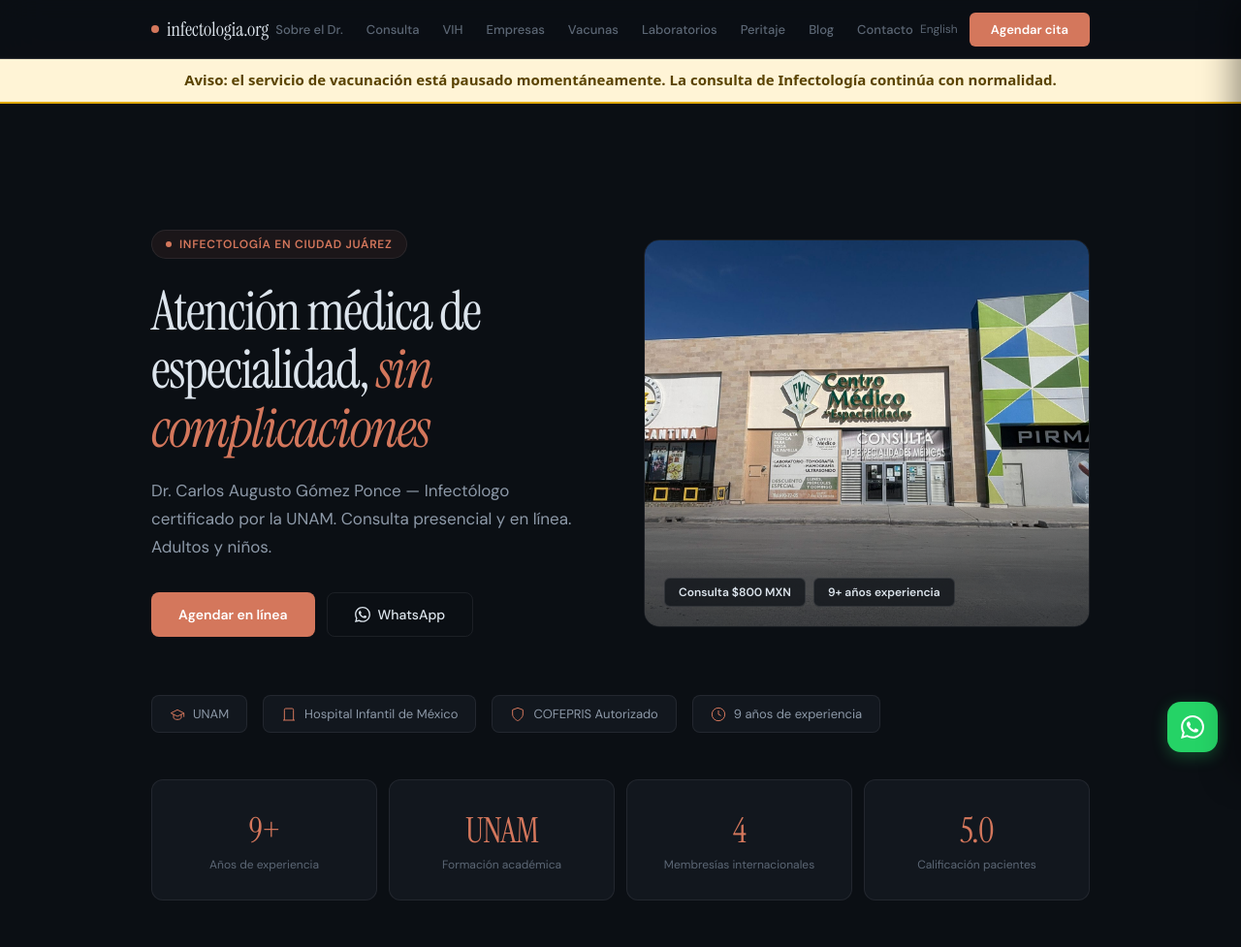
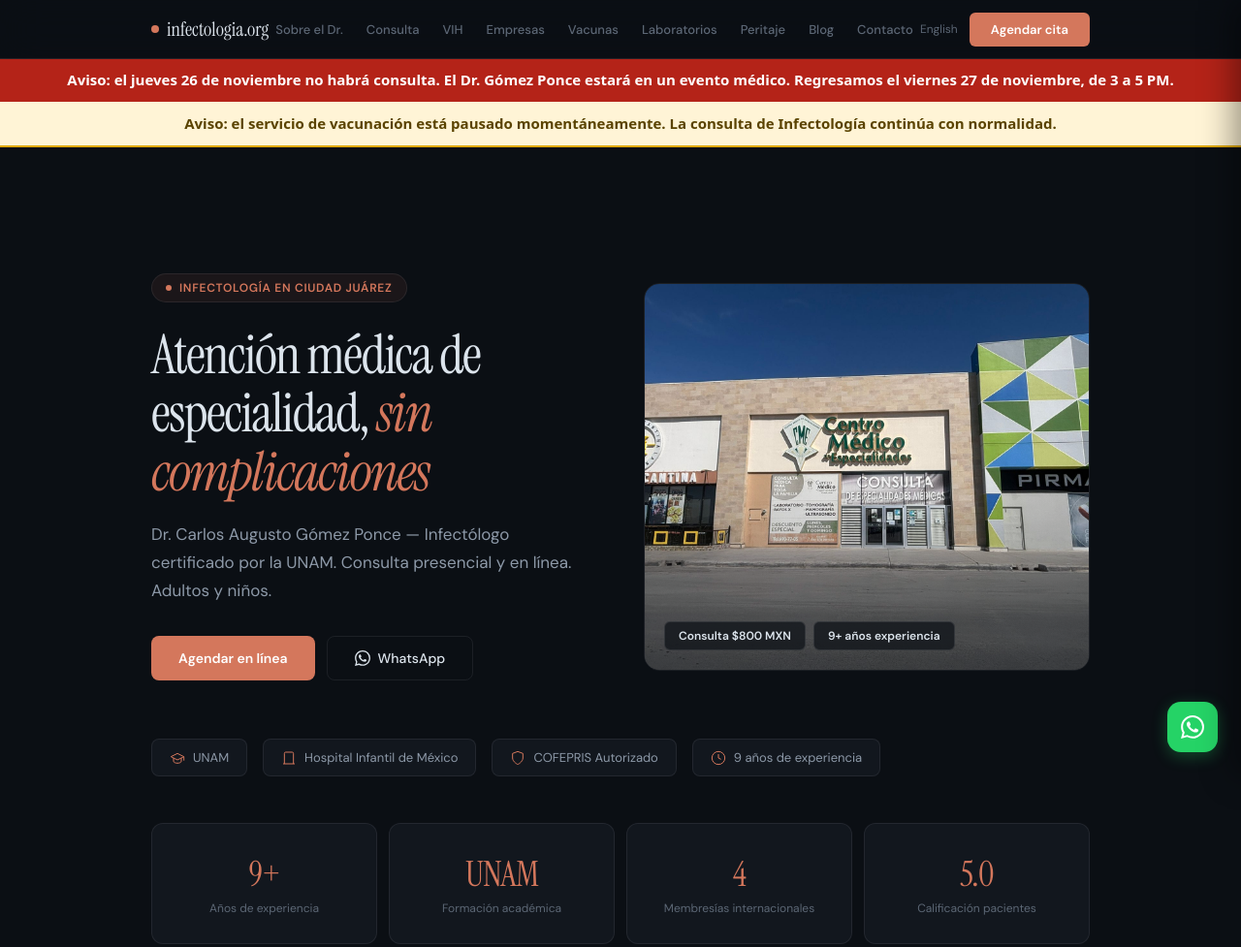
Before and after one commit to idcarlos23/infectologia-org, a plain HTML site: page index.html in a window 1280 px wide. Shown: the top 977 px of the page at 97% size. Drawn offline with Linux system fonts and the light colour scheme.

Commit message:
Aviso cierre jueves 26 nov

```diff
--- a/index.html
+++ b/index.html
@@ -89,7 +89,10 @@
 @media(max-width:520px){.priv-grid{grid-template-columns:1fr}}
 </style>
 <!-- AJUSTE AVISOS BAJO BARRA FIJA (permanente) --><style>body>#aviso-cierre:first-child,body>#closure-notice:first-child,body>#aviso-vacunas:first-child{margin-top:60px}@media(max-width:768px){body>#aviso-cierre:first-child,body>#closure-notice:first-child,body>#aviso-vacunas:first-child{margin-top:52px}}</style></head>
-<body><div id="aviso-vacunas" style="background:#fff4d6;border-bottom:2px solid #e0a800;color:#5a4300;text-align:center;padding:12px 16px;font:600 15px/1.4 system-ui,sans-serif">Aviso: el servicio de vacunación está pausado momentáneamente. La consulta de Infectología continúa con normalidad.</div>
+<body><!-- AVISO TEMPORAL cierre 26 nov 2026 -->
+<div id="aviso-cierre" style="background:#b42318;color:#fff;text-align:center;padding:12px 16px;font:600 15px/1.4 system-ui,sans-serif">Aviso: el jueves 26 de noviembre no habrá consulta. El Dr. Gómez Ponce estará en un evento médico. Regresamos el viernes 27 de noviembre, de 3 a 5 PM.</div>
+<!-- FIN AVISO TEMPORAL (26 nov) -->
+<div id="aviso-vacunas" style="background:#fff4d6;border-bottom:2px solid #e0a800;color:#5a4300;text-align:center;padding:12px 16px;font:600 15px/1.4 system-ui,sans-serif">Aviso: el servicio de vacunación está pausado momentáneamente. La consulta de Infectología continúa con normalidad.</div>
 <nav class="topbar"><div class="topbar-inner"><a href="javascript:void(0)" onclick="navigateTo('inicio')" class="logo-mark"><span class="dot"></span>infectologia.org</a><div class="nav-links"><a onclick="navigateTo('sobre')">Sobre el Dr.</a><a onclick="navigateTo('consulta')">Consulta</a><a href="/vih/">VIH</a><a onclick="navigateTo('empresas')">Empresas</a><a href="/vacunas/">Vacunas</a><a onclick="navigateTo('laboratorios')">Laboratorios</a><a onclick="navigateTo('peritaje')">Peritaje</a><a onclick="navigateTo('blog')">Blog</a><a onclick="navigateTo('contacto')">Contacto</a></div><div style="display:flex;align-items:center;gap:12px"><a href="/en/" class="nav-english">English</a><a href="https://app.hulivida.com/citas/carlos-augusto-gomez-ponce" target="_blank" class="nav-cta" onclick="trackEvent('booking_click','nav')">Agendar cita</a></div><button class="menu-toggle" onclick="toggleMobileNav()">☰</button></div></nav>
 <div class="mobile-nav-overlay" id="mobileOverlay" onclick="toggleMobileNav()"></div>
 <div class="mobile-nav" id="mobileNav"><button class="close-btn" onclick="toggleMobileNav()">✕</button><a onclick="navigateTo('inicio');toggleMobileNav()">Inicio</a><a onclick="navigateTo('sobre');toggleMobileNav()">Sobre el Dr.</a><a onclick="navigateTo('consulta');toggleMobileNav()">Consulta</a><a href="/vih/">VIH</a><a onclick="navigateTo('empresas');toggleMobileNav()">Empresas</a><a href="/vacunas/">Vacunas</a><a onclick="navigateTo('laboratorios');toggleMobileNav()">Laboratorios</a><a onclick="navigateTo('peritaje');toggleMobileNav()">Peritaje</a><a onclick="navigateTo('blog');toggleMobileNav()">Blog</a><a onclick="navigateTo('contacto');toggleMobileNav()">Contacto</a><a href="/en/">English</a><a href="https://app.hulivida.com/citas/carlos-augusto-gomez-ponce" target="_blank" class="mobile-cta">Agendar Cita</a></div>
```
